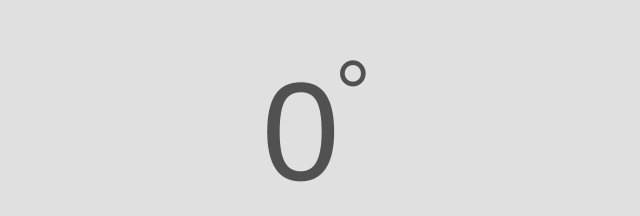
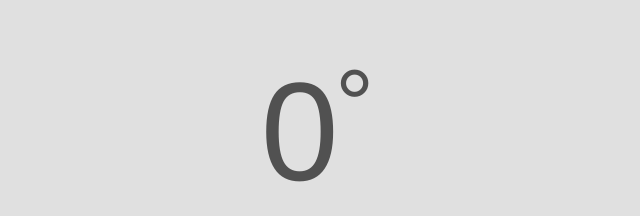
Before and after one commit to victormakcy/whats-the-weather, a plain HTML site: page index.html in a window 1280 px wide. Shown: the part 170-386 px from the top of the page, 319-959 px from the left. Drawn offline with Linux system fonts and the light colour scheme.

```diff
--- a/css/style.css
+++ b/css/style.css
@@ -49,11 +49,12 @@
 }
 
 #degrees {
-    font-size: 7.7em;
+    font-size: 7em;
     font-weight: 100;
     position: relative;
     bottom: 42px;
     right: 7px;
+    display: inline-block;
 }
 
 footer a {
--- a/index.html
+++ b/index.html
@@ -12,7 +12,8 @@
     <body>
         <div class="container">
             <div class="center">
-                <h1 id="temperature">0</h1><span id="degrees">&deg;</span>
+                <h1 id="temperature">0</h1>
+                <h1 id="degrees">&deg;</h1>
             </div>
             <div class="center">
                 <form class="form-inline center" role="form">
```
